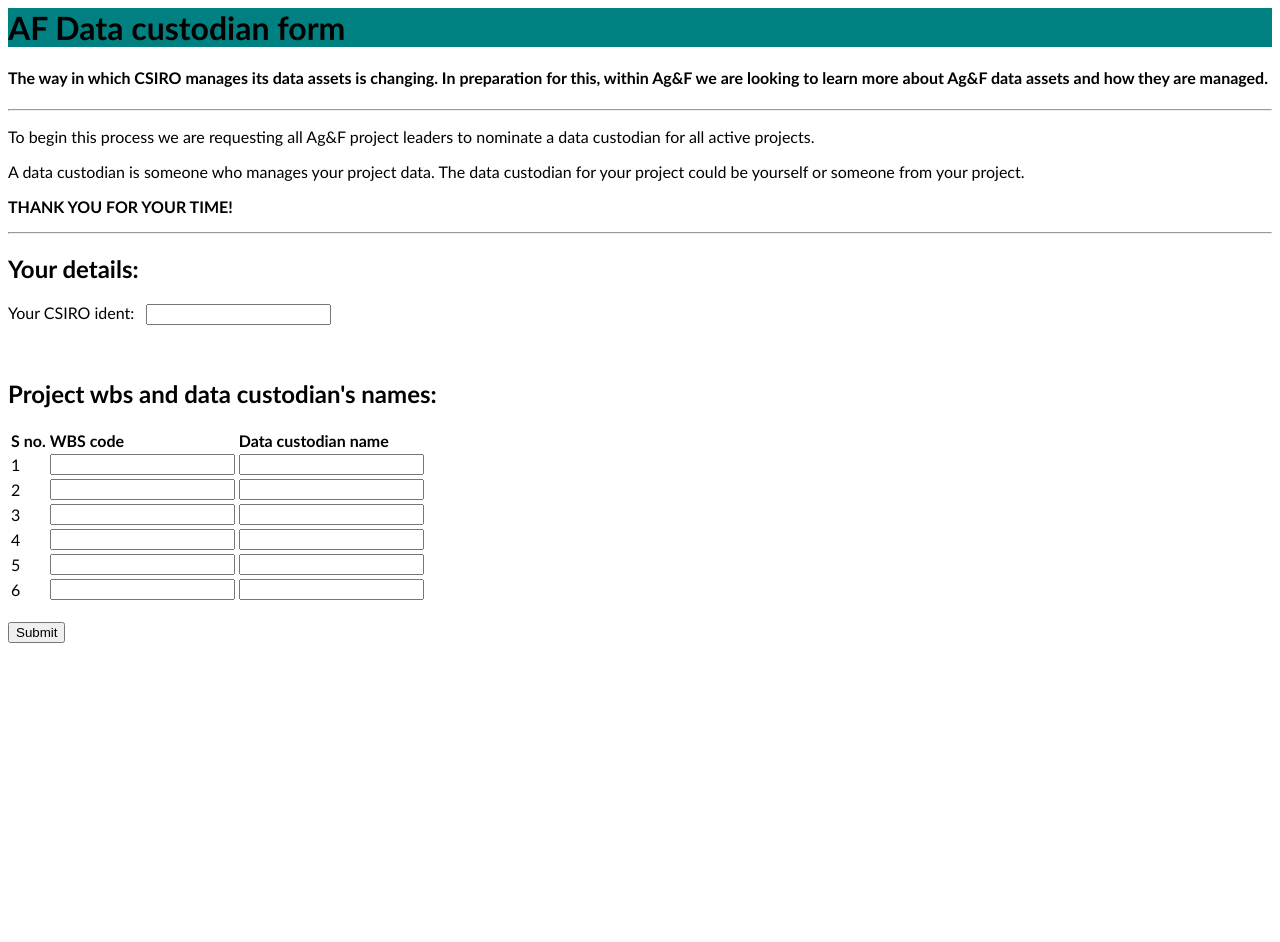
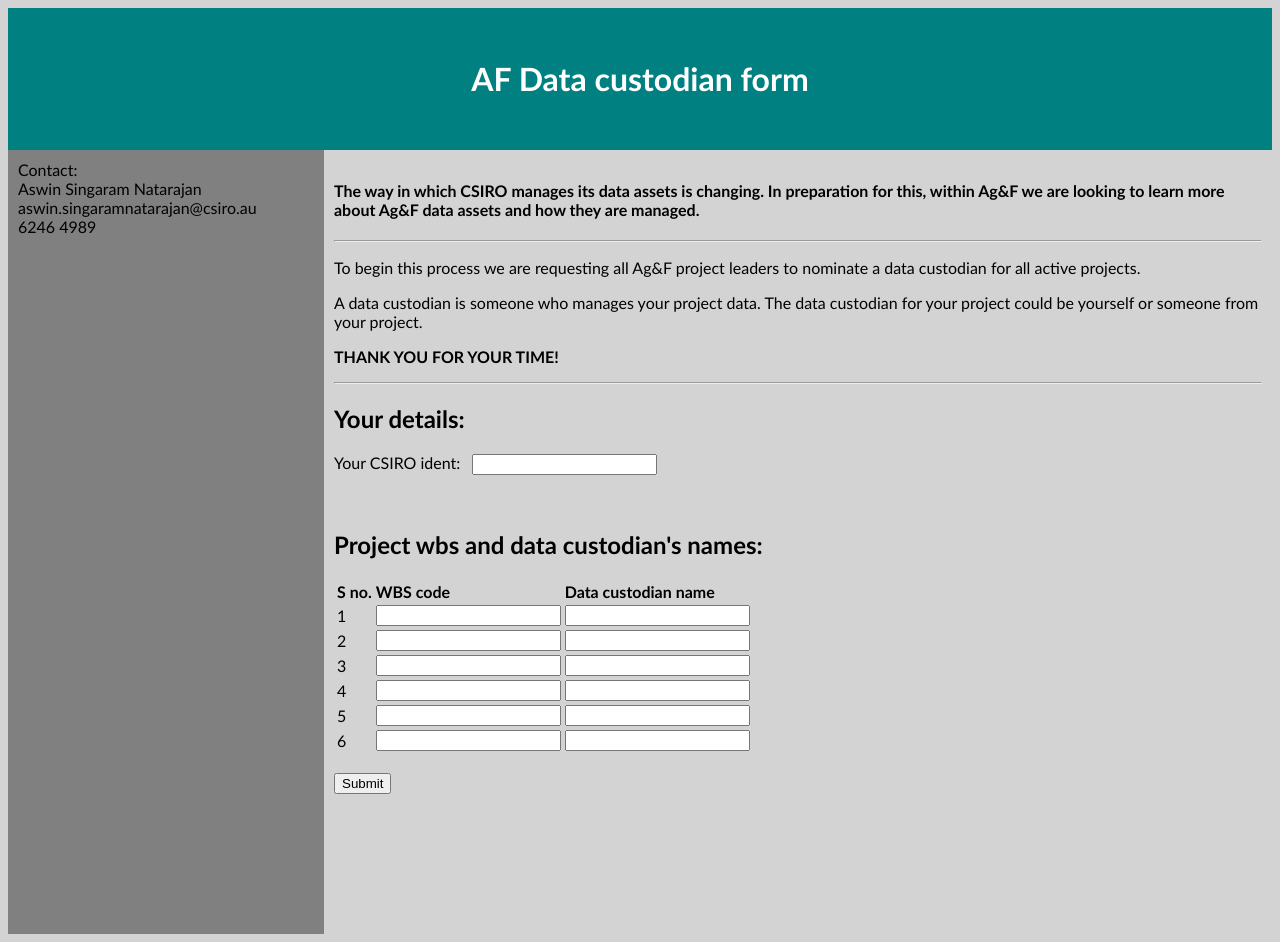
Before and after one commit to AswinSiNat/pl_form, a plain HTML site: page index.html in a window 1280 px wide. Before the commit the page ends 800 px from the top, so only its background shows below. Drawn offline with Linux system fonts and the light colour scheme.

Commit message:
added sections

```diff
--- a/index.html
+++ b/index.html
@@ -4,16 +4,46 @@
 
 <style>
 
+* {
+    box-sizing: border-box;
+}
+
 body {
 
-background-color:white;
+background-color:lightgrey;
 
 }
 
-h1 {
+header {
 
-background-color:teal;
+   	background-color: teal;
+    padding: 30px;
+    text-align: center;
+    font-size: 100px;
+    color: white;
 
+}
+
+.column {
+    float: left;
+    padding: 10px;
+}
+
+.left {
+  width: 25%;
+  height: 100%;
+}
+
+.right {
+  width: 75%;
+  height: 100%;
+}
+
+/* Clear floats after the columns */
+.row:after {
+    content: "";
+    display: table;
+    clear: both;
 }
 
 </style>
@@ -21,11 +51,30 @@
 
 </head>
 
-<body>
+<header>
 
 <font size =3 face = calibri>
 
-<h1><b>AF Data custodian form</b></h1>
+<h1><b>
+AF Data custodian form
+</b></h1>
+
+</header>
+
+<div class = "row">
+
+<div class = "column left" style = background-color:grey;>
+
+Contact:<br>
+Aswin Singaram Natarajan<br>
+aswin.singaramnatarajan@csiro.au<br>
+6246 4989
+
+</div>
+
+<div class = "column right">
+
+<body>
 
 <p><h4>The way in which CSIRO manages its data assets is changing. In preparation for this, within Ag&F we
 are looking to learn more about Ag&F data assets and how they are managed.</h4></p>
@@ -88,4 +137,8 @@
 </form>
 
 </body>
+
+</div>
+
+</div>
 </html>
```
